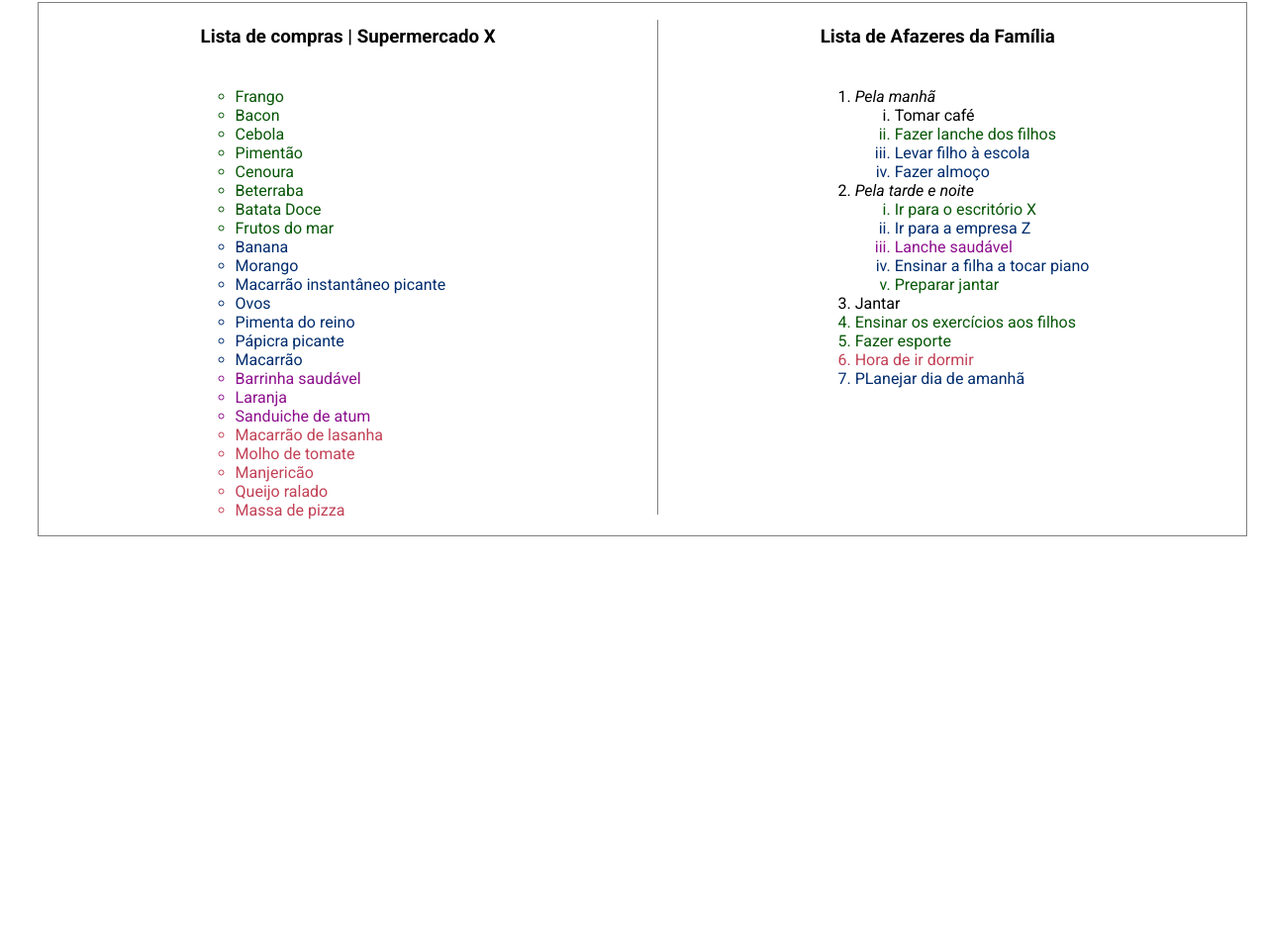
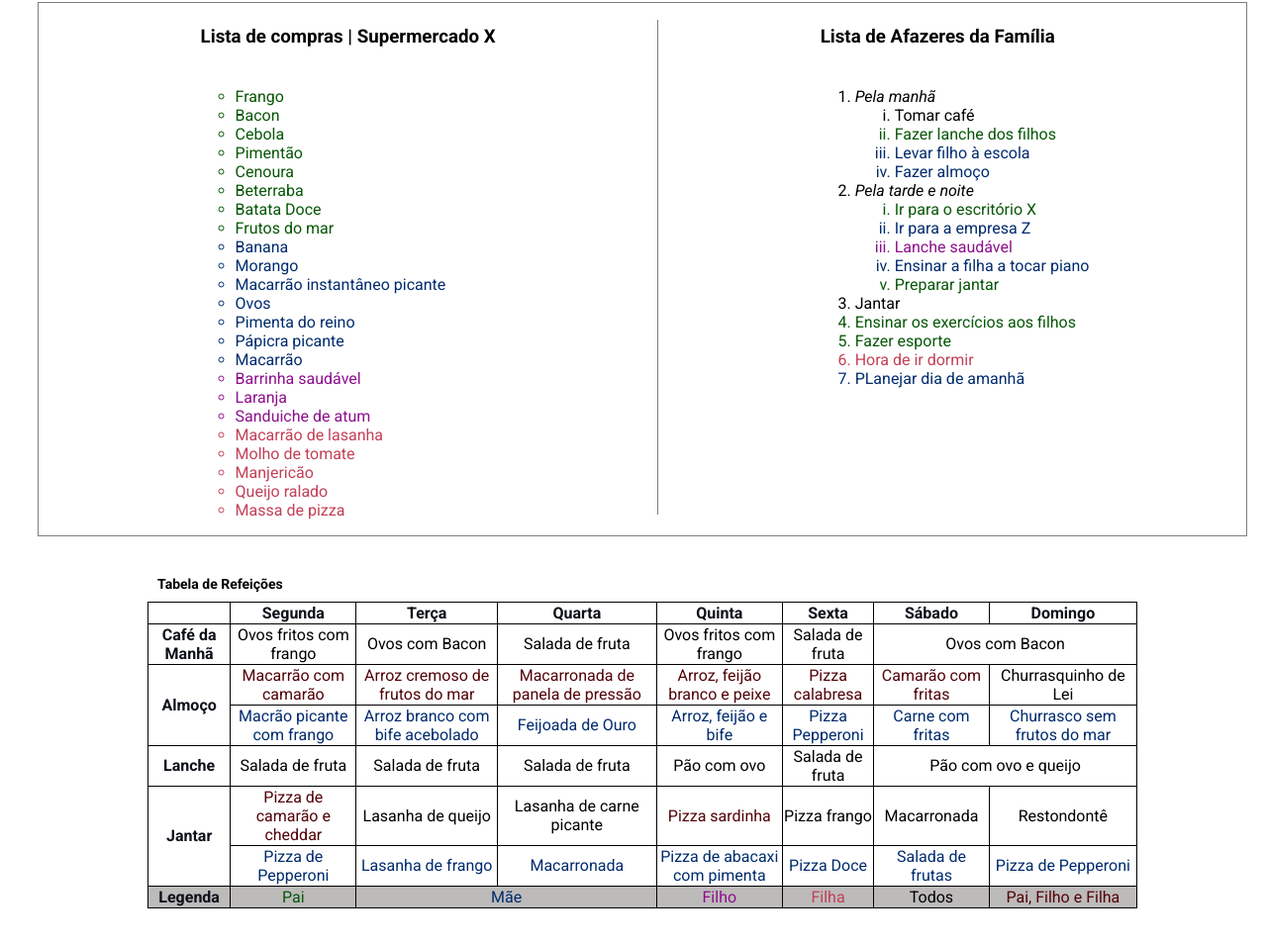
Before and after one commit to BrendaRSS/exercise-two-adatech, a plain HTML site: page index.html in a window 1280 px wide. Shown: the part 333-1289 px from the top of the page at 99% size. Before the commit the page ends 913 px from the top, so only its background shows below. Drawn offline with Linux system fonts and the light colour scheme; a web font is replaced by a local one.

Commit message:
feat: activity table created

```diff
--- a/index.html
+++ b/index.html
@@ -115,6 +115,91 @@
 
         </div>
 
+        <div class="activity-table">
+            <table class="table-activity">
+                    <caption>Tabela de Refeições</caption>
+                    <thead>
+                        <tr>
+                            <th> </th>
+                            <th>Segunda</th>
+                            <th>Terça</th>
+                            <th>Quarta</th>
+                            <th>Quinta</th>
+                            <th>Sexta</th>
+                            <th>Sábado</th>
+                            <th>Domingo</th>
+                        </tr>
+                    </thead>
+                    <tbody>
+                        <tr>
+                            <th>Café da Manhã</th>
+                            <td>Ovos fritos com frango</td>
+                            <td>Ovos com Bacon</td>
+                            <td>Salada de fruta</td>
+                            <td>Ovos fritos com frango</td>
+                            <td>Salada de fruta</td>
+                            <td colspan="2">Ovos com Bacon</td>
+                        </tr>
+                        <tr>
+                            <th rowspan="2">Almoço</th>
+                            <td class="not-mother">Macarrão com camarão</td>
+                            <td class="not-mother">Arroz cremoso de frutos do mar</td>
+                            <td class="not-mother">Macarronada de panela de pressão</td>
+                            <td class="not-mother">Arroz, feijão branco e peixe</td>
+                            <td class="not-mother">Pizza calabresa</td>
+                            <td class="not-mother">Camarão com fritas</td>
+                            <td>Churrasquinho de Lei</td>
+                        </tr>
+                        <tr>
+                            <td class="mother-color">Macrão picante com frango</td>
+                            <td class="mother-color">Arroz branco com bife acebolado</td>
+                            <td class="mother-color">Feijoada de Ouro</td>
+                            <td class="mother-color">Arroz, feijão e bife</td>
+                            <td class="mother-color">Pizza Pepperoni</td>
+                            <td class="mother-color">Carne com fritas</td>
+                            <td class="mother-color">Churrasco sem frutos do mar</td>
+                        </tr>
+                        <tr>
+                            <th>Lanche</th>
+                            <td>Salada de fruta</td>
+                            <td>Salada de fruta</td>
+                            <td>Salada de fruta</td>
+                            <td>Pão com ovo</td>
+                            <td>Salada de fruta</td>
+                            <td colspan="2">Pão com ovo e queijo</td>
+                        </tr>
+                        <tr>
+                            <th rowspan="2">Jantar</th>
+                            <td class="not-mother">Pizza de camarão e cheddar</td>
+                            <td>Lasanha de queijo</td>
+                            <td>Lasanha de carne picante</td>
+                            <td class="not-mother">Pizza sardinha</td>
+                            <td>Pizza frango</td>
+                            <td>Macarronada</td>
+                            <td>Restondontê</td>
+                        </tr>
+                        <tr>
+                            <td class="mother-color">Pizza de Pepperoni</td>
+                            <td class="mother-color">Lasanha de frango</td>
+                            <td class="mother-color">Macarronada</td>
+                            <td class="mother-color">Pizza de abacaxi com pimenta</td>
+                            <td class="mother-color">Pizza Doce</td>
+                            <td class="mother-color">Salada de frutas</td>
+                            <td class="mother-color">Pizza de Pepperoni</td>
+                        </tr>
+                    </tbody>
+                    <tfoot>
+                        <th>Legenda</th>
+                        <td class="father-color">Pai</td>
+                        <td colspan="2" class="mother-color">Mãe</td>
+                        <td class="son-color">Filho</td>
+                        <td class="daughter-color">Filha</td>
+                        <td>Todos</td>
+                        <td class="not-mother">Pai, Filho e Filha</td>
+                    </tfoot>
+            </table>
+        </div>
+
     </div>
 </body>
 </html>
--- a/style.css
+++ b/style.css
@@ -121,6 +121,13 @@ body{
     height: 300px;
 }
 
+.table-activity caption{
+    padding: 10px;
+    font-weight: bold;
+    font-size: 14px;
+    text-align: left;
+}
+
 .table-activity th, .table-activity td{
     border: 1px solid #000000;
     text-align: center;
```
